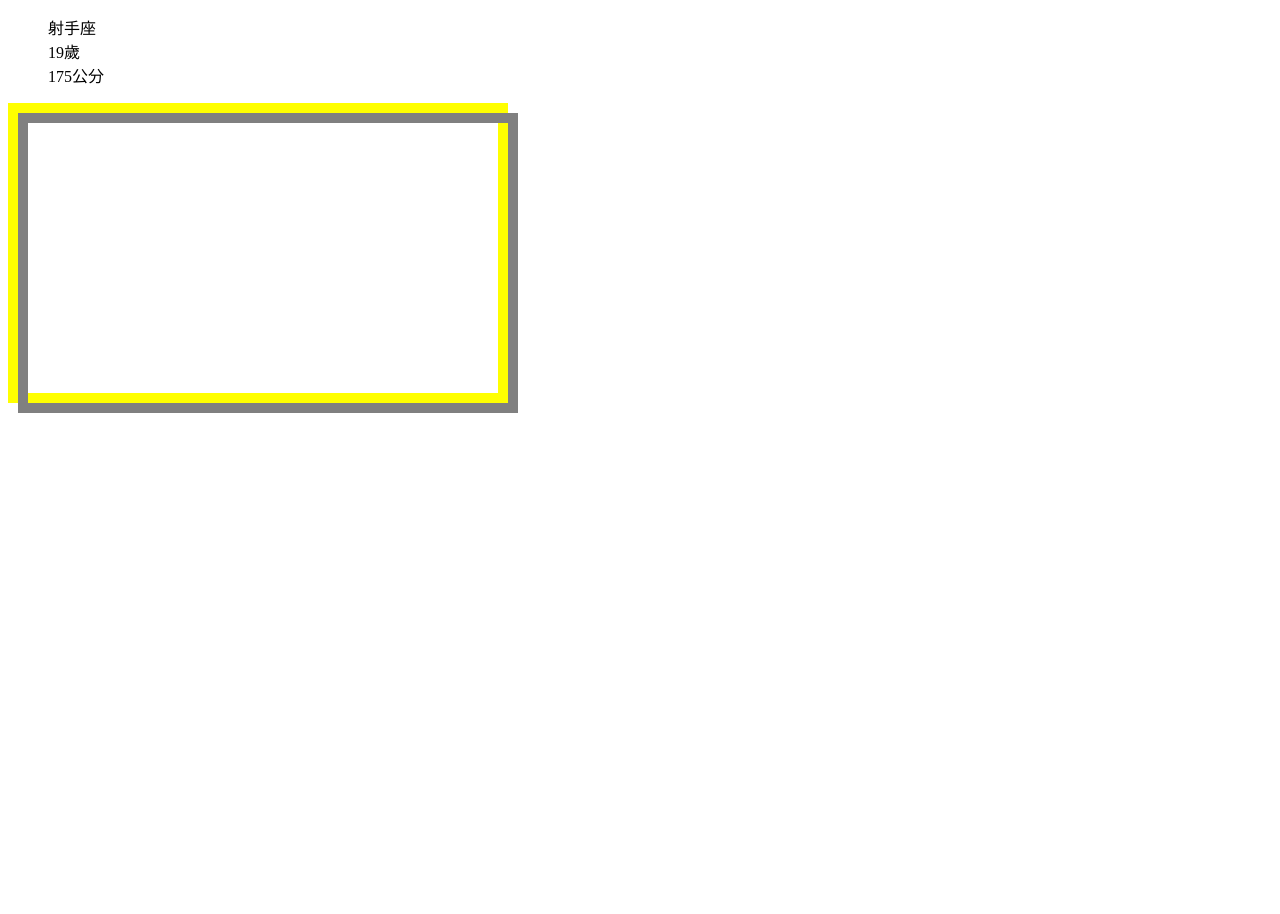
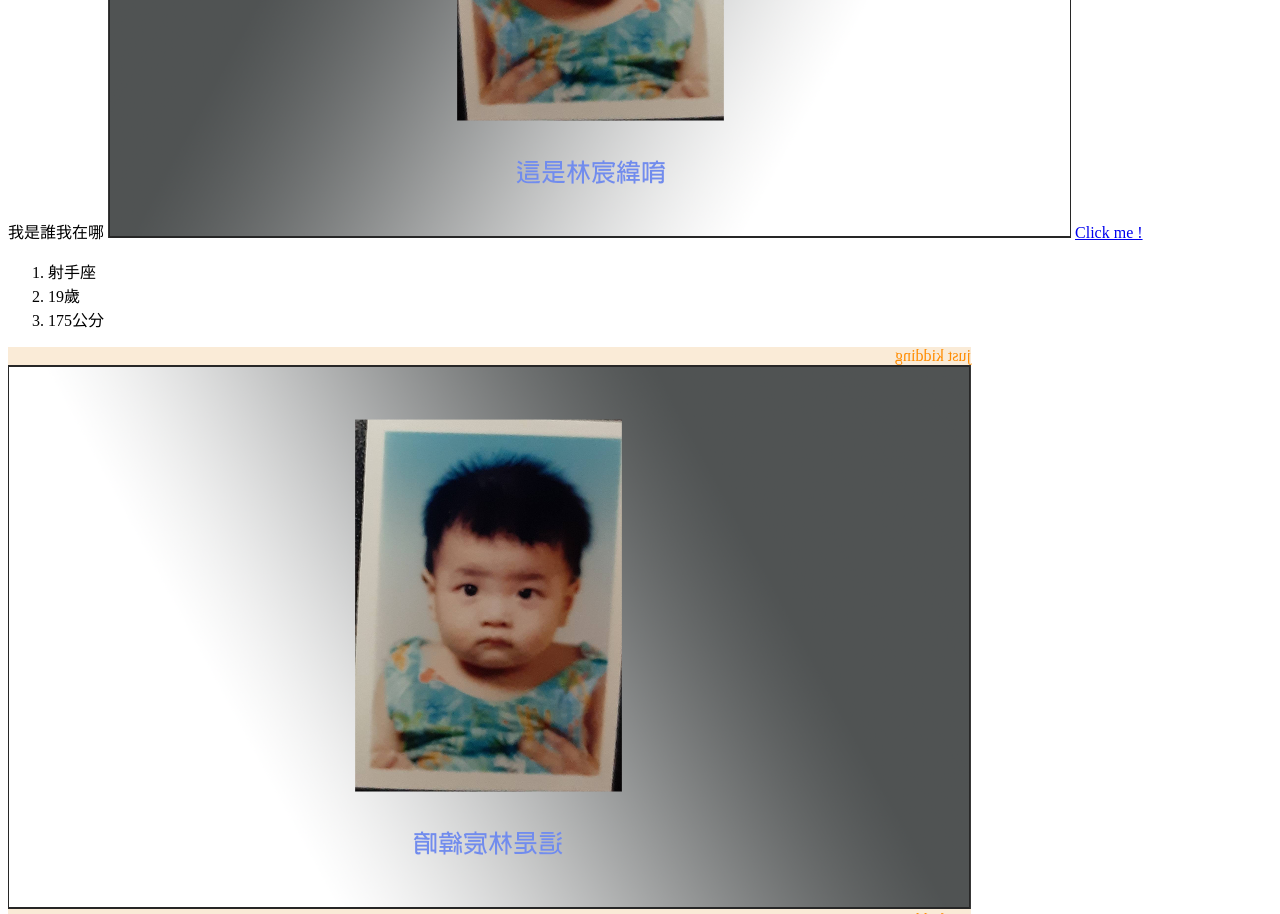
Before and after one commit to willie46/willie46.github.io, a plain HTML site: page index.html in a window 1280 px wide. Shown: the part 314-1228 px from the top of the page. Before the commit the page ends 800 px from the top, so only its background shows below. Drawn offline with Linux system fonts and the light colour scheme.

Commit message:
20211117

```diff
--- a/index.html
+++ b/index.html
@@ -8,7 +8,6 @@
 <body>
 我是誰我在哪
 
-<img class="img-start" src="img/hiIMChenWei.PNG" height="544" width="963"/></img>
 <img class="img-start" src="img/hiIMChenWei.PNG" height="544" width="963"/></img>
 <a href="GOOGLE.com.html" target="_blank">Click me !</a>
 <ol>
@@ -22,5 +21,18 @@
     </div>
 </div>
 
+<div class="flip-card">
+    <div class="flip-card-inner">
+       <div class="flip-card-front">Chen Wei is so fattttttttt</div>
+       <div class="flip-card-back">just kidding<img src="img/hiIMChenWei.PNG" height="544" width="963"/></div>
+    </div>
+</div>
+<div class="flip-card">
+    <div class="flip-card-inner">
+        <div class="flip-card-front">Chen Wei is so thinnnnnnnnn</div>
+        <div class="flip-card-back">just kidding<img src="img/hiIMChenWei.PNG" height="544" width="963"/></div>
+    </div>
+</div>
+
 </body>
 </html>
--- a/is.css
+++ b/is.css
@@ -1,35 +1,41 @@
-*{
-/*
-margin:0;
+.flip-card-inner {
+    position: relative;
+}
 
-padding:0;
+.flip-card-front,
+.flip-card-back {
+    position: absolute;
+}
 
- */
- box-sizing: border-box;
- list-style:none;
+.flip-card-front,
+.flip-card-back,
+.flip-card-inner {
+    width: 100%;
+    height: 100%;
 }
-img{
 
+.flip-card {
+    width: 963px;
+    height: 564px;
+}
+
+.flip-card-front {
+    background-color: mediumpurple;
+    color: papayawhip;
 
 }
-.img-start {
-  border: 10px solid mediumpurple;
- height:300px;
- width:500px;
- }
 
-#img-master{
- border: 10px solid mediumpurple;
- height:500px;
- width:500px;
+.flip-card-back {
+    background-color: antiquewhite;
+    transform: rotateY(180deg);
+    color: darkorange;
 }
-.relative{
- border: 10px solid yellow;
- height:300px;
- width:500px;
+
+.flip-card-inner:hover {
+    transform: rotateY(180deg);
 }
-.absolute{
- border: 10px solid gray;
- height:300px;
- width:500px;
+
+.flip-card-inner {
+    transition: transform 0.5s;
+    transform-style: preserve-3d;
 }
```
